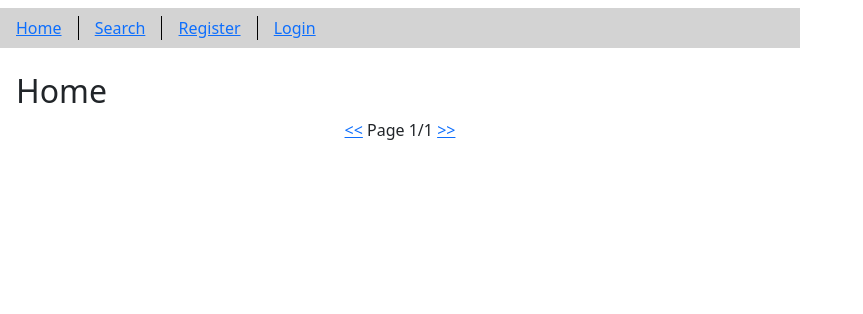
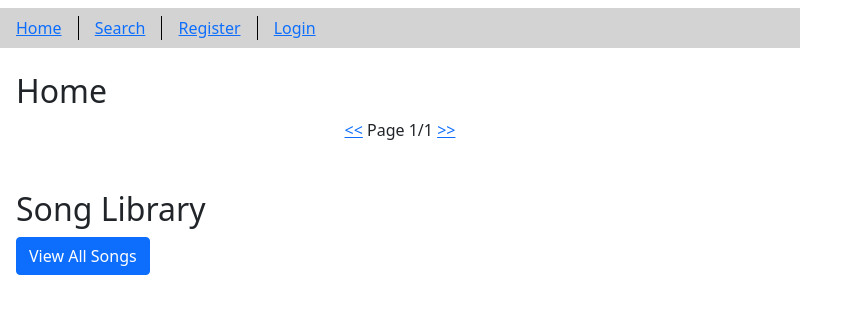
Before and after one commit to kokorohoriuchi/song-sharing, a Flask app: page / in a window 1280 px wide. Shown: the part 96-410 px from the top of the page, without its empty margins (0-863 px from the left). Run offline with Flask 3, Linux system fonts and the light colour scheme; data that the repository does not hold is empty.

Commit message:
Update index.html
adding songs files

```diff
--- a/templates/index.html
+++ b/templates/index.html
@@ -29,6 +29,30 @@
   <a href="/{{ page + 1 }}">&gt;&gt;</a>
 </p>
 
+<div class="songs-section mt-5">
+    <h2>Song Library</h2>
+    <a href="/songs" class="btn btn-primary mb-3">View All Songs</a>
+
+    <div class="row">
+        {% for song in recent_songs %}
+        <div class="col-md-4 mb-4">
+            <div class="card">
+                <div class="card-body">
+                    <h5 class="card-title">{{ song.title }}</h5>
+                    <h6 class="card-subtitle mb-2 text-muted">{{ song.artist }}</h6>
+                    <div class="genres mb-2">
+                        {% for genre in song.genres %}
+                        <span class="badge bg-primary">{{ genre.name }}</span>
+                        {% endfor %}
+                    </div>
+                    <a href="/songs/{{ song.id }}/edit" class="btn btn-sm btn-outline-primary">Edit</a>
+                </div>
+            </div>
+        </div>
+        {% endfor %}
+    </div>
+</div>
+
 {% if session.user_id %}
 <h3>New post</h3>
 
```
